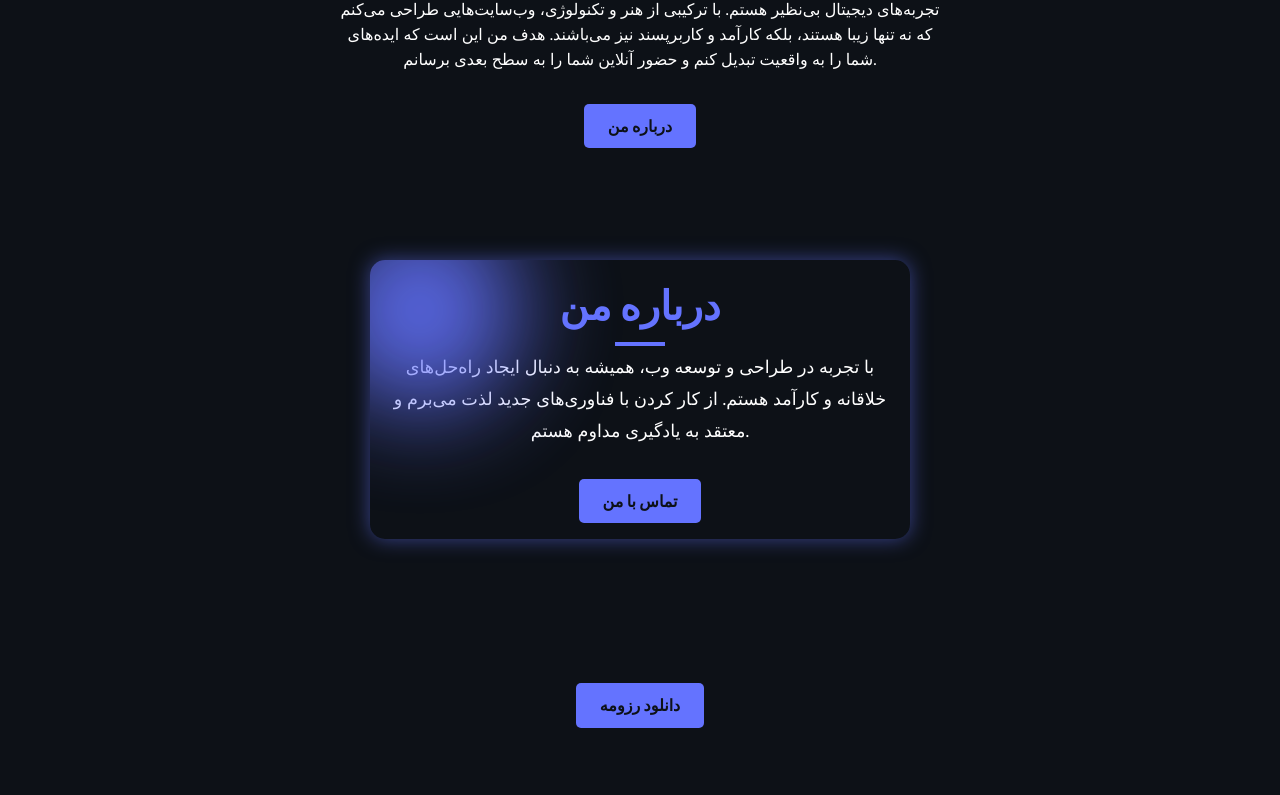
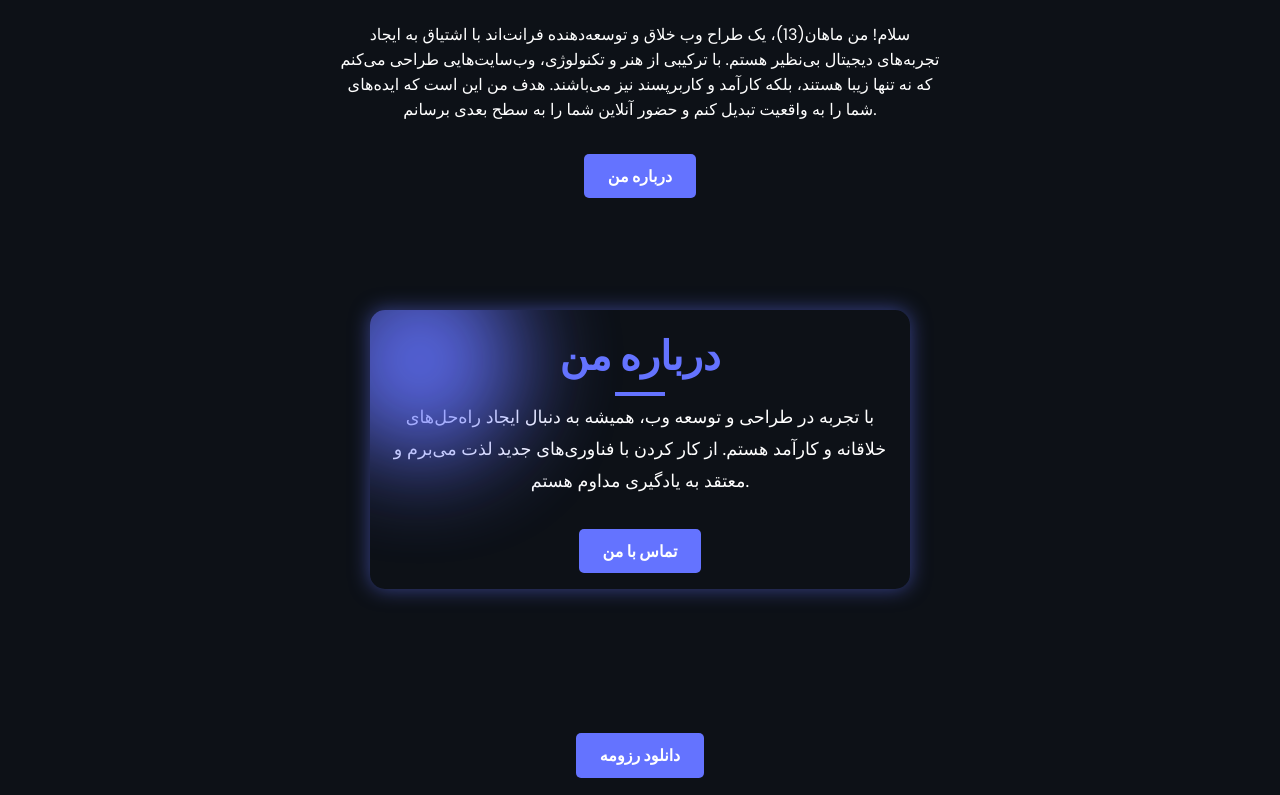
Before and after one commit to mahanshban051/rmz, a plain HTML site: page index.html in a window 1280 px wide. Shown: the part 581-1376 px from the top of the page. Drawn offline with nearby package versions, Linux system fonts and the light colour scheme.

Commit message:
index.html

```diff
--- a/index.html
+++ b/index.html
@@ -74,6 +74,30 @@
             text-decoration: none;
             font-weight: 700;
         }
+
+        a {
+             color: inherit;
+             text-decoration: none;
+            transition: color .18s ease;
+        }
+
+
+.contact-container a,
+.header a,
+.center-container a {
+  color: var(--text-color);
+  text-decoration: none;
+}
+
+
+a:link,
+a:visited {
+  color: inherit;
+  text-decoration: none;
+}
+
+.center-container a { color: var(--text-color) !important; }
+
         .nav {
             display: flex;
             gap: 2rem;
@@ -103,7 +127,7 @@
             margin-bottom: 4rem;
         }
         .profile {
-            margin-top: 100px;
+            margin-top: 150px;
         }
         .profile-img-container {
             position: relative;
```
